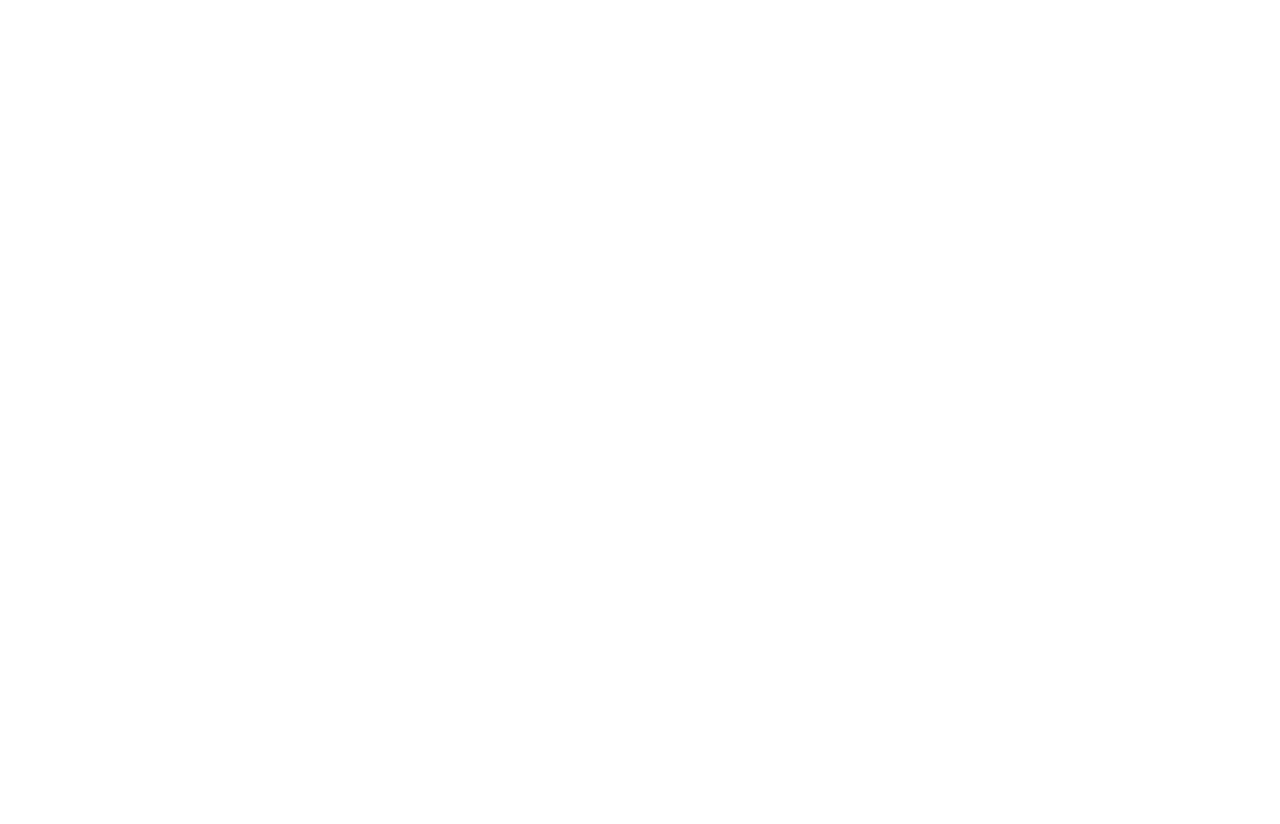
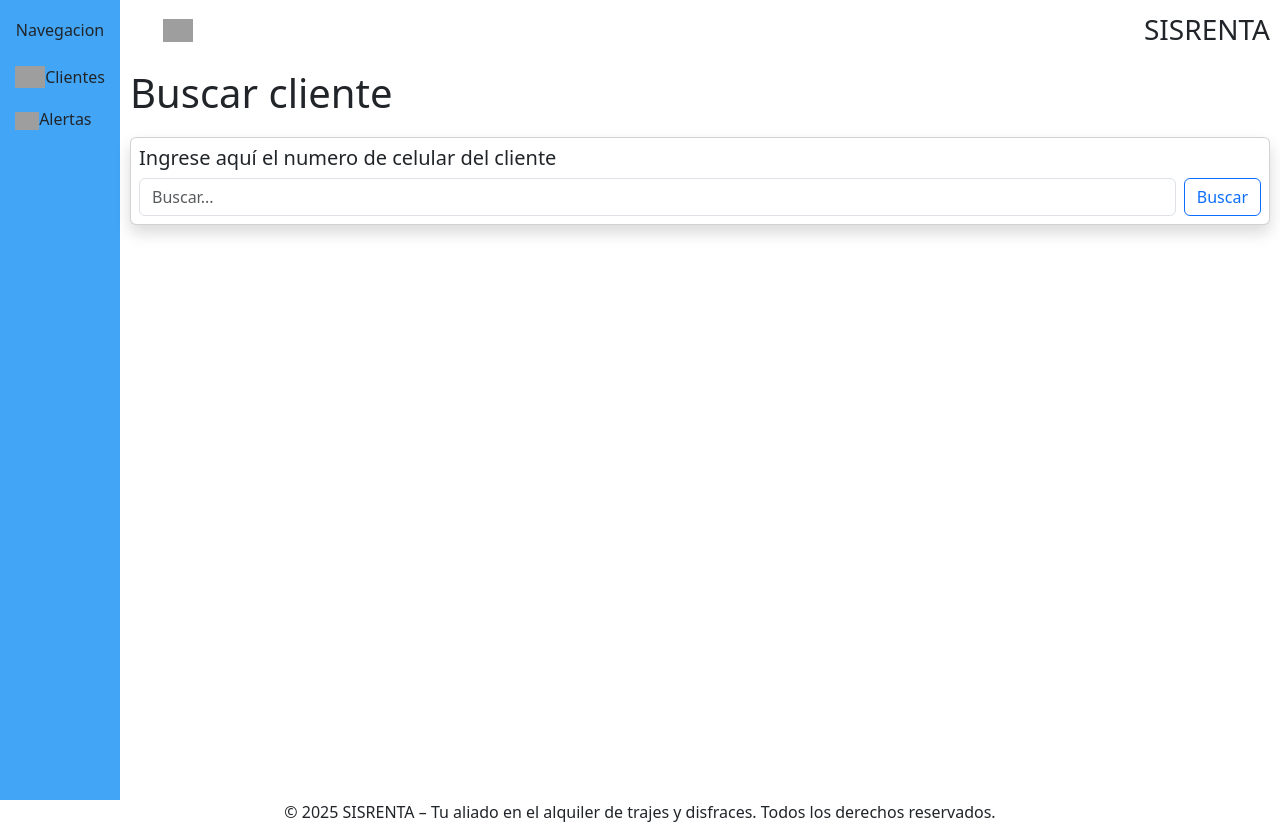
Before and after one commit to Sanavi01/sisrenta-react, a React (Vite) app: page /findCustomer in a window 1280 px wide. Before the commit this address had no page. Before the commit the page ends 800 px from the top, so only its background shows below. Built offline with nearby package versions, Linux system fonts and the light colour scheme; grey boxes are pictures that could not be loaded.

Commit message:
Added findCustomer page

```diff
--- a/src/App.jsx
+++ b/src/App.jsx
@@ -5,6 +5,8 @@
 import Landing from './pages/Landing/Landing'
 import Layout from './components/layout/Layout'
 import CreateCustomer from './pages/CreateCustomer/CreateCustomer'
+import FindCustomer from './pages/FindCustomer/FindCustomer'
+
 
 
 
@@ -33,6 +35,14 @@
             </Layout>
           }
         />
+        <Route
+          path='/findCustomer'
+          element={
+            <Layout>
+              <FindCustomer />
+            </Layout>
+          }
+        />
 
       </Routes>
     </BrowserRouter>
--- /dev/null
+++ b/src/pages/FindCustomer/FindCustomer.css
@@ -0,0 +1,17 @@
+.right-side {
+    background-color: white;
+    padding: 10px;
+    height: 100%;
+}
+
+#menu-container.collapsing {
+    transition: none !important;
+    height: auto !important;
+}
+
+.top-menu {
+    height: 5%;
+    display: flex;
+    justify-content: space-between;
+    align-items: center;
+}
--- /dev/null
+++ b/src/pages/FindCustomer/FindCustomer.jsx
@@ -0,0 +1,52 @@
+import { useState } from "react"
+
+function FindCustomer() {
+
+    const [phoneNumber, setPhoneNumber] = useState("")
+
+    const handleSubmit = (e) => {
+        e.preventDefault();
+        console.log(phoneNumber)
+
+    }
+    return (
+        <div className="right-side">
+            <div className="top-menu" style={{ marginBottom: "20px" }}>
+                <button
+                    className=" hamburger btn btn-toggle col-1"
+                    data-bs-target="#menu-container"
+                    data-bs-toggle="collapse"
+                    aria-controls="menu-container"
+                    aria-expanded="true">
+                    <img
+                        src="https://img.icons8.com/?size=100&id=8113&format=png&color=000000" alt="toggle"
+                        width="30" />
+                </button>
+                <h3 style={{ marginBottom: "0px" }}>
+                    SISRENTA
+                </h3>
+            </div>
+            {/*Aquí se inyectará el todo el contenido de la pagina */}
+            <div className="main-content">
+                <h1 style={{ marginBottom: "20px" }}>Buscar cliente</h1>
+                <div className="card shadow p-2">
+                    <h5>Ingrese aquí el numero de celular del cliente</h5>
+                    <form className="d-flex" onSubmit={handleSubmit}>
+                        <input
+                            className="form-control me-2"
+                            type="search"
+                            id="phoneNumber"
+                            value={phoneNumber}
+                            onChange={(e) => setPhoneNumber(e.target.value)}
+                            placeholder="Buscar..."
+                            aria-label="Buscar" />
+                        <button className="btn btn-outline-primary" type="submit">Buscar</button>
+                    </form>
+                </div>
+            </div>
+        </div >
+
+    )
+}
+
+export default FindCustomer
```
